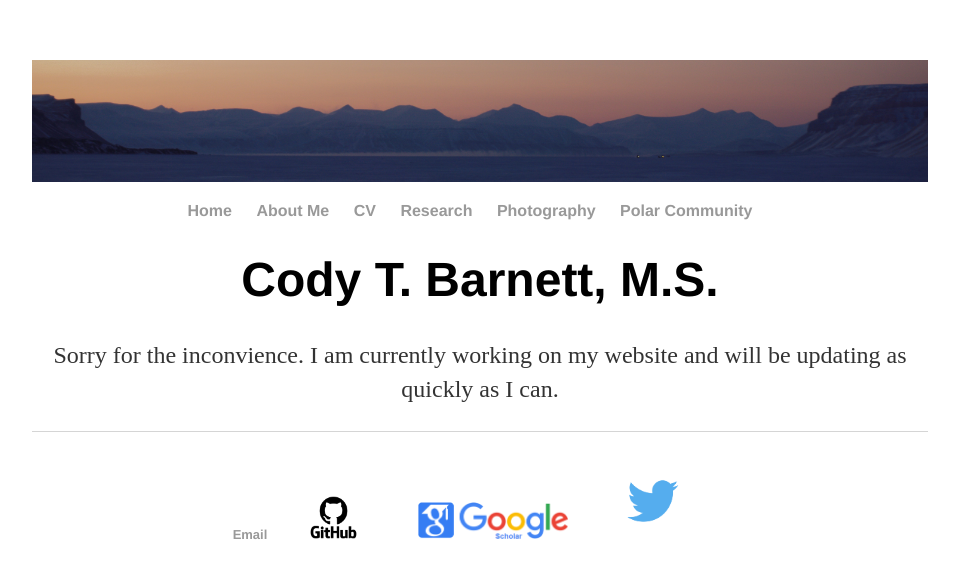
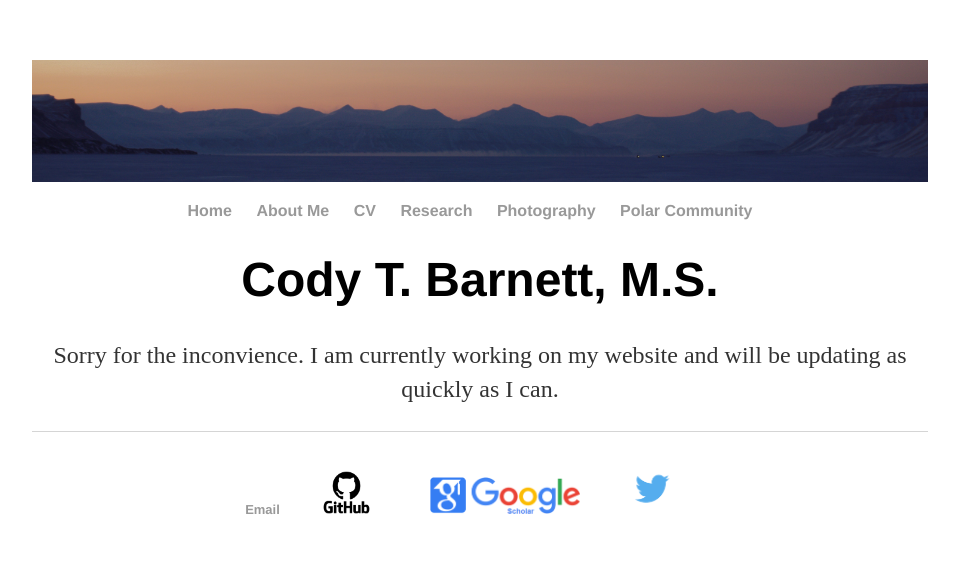
Before and after one commit to Cbarnett207/CBarnett207.github.io, a Jekyll site: the page built from index.html, in a window 1280 px wide. Shown: the top 578 px of the page, without its empty margins (160-1119 px from the left). Built offline with Jekyll 4.4.1, drawn with Linux system fonts in a browser that asks for light colours.

Commit message:
Update default.html

```diff
--- a/_layouts/default.html
+++ b/_layouts/default.html
@@ -28,7 +28,7 @@
 	        		<div align="center"><li><a href="mailto:codybarnett@ku.edu"><font size="2cm">Email</font></a></li>
 					<li><a href="https://github.com/Cbarnett207"><img src="/images/GitHub_logo.png" width="75pt" alt="GitHub logo"/>&nbsp;&nbsp;</a></li>
 					<li><a href="https://scholar.google.com/citations?hl=en&view_op=list_works&gmla=AJsN-F4UgN5ueqeUOfjsqjmC7_p0A4dthMC9-y24TSlu-DjdC71s1ohvj_F66HKdx54Srv8PvgNy4anPrpieR786HQYsx5WQDQ&user=_cGjc70AAAAJ"><img src="/images/Google_Scholar_Logo.png" width="150pt" alt="GitHub logo"/>&nbsp;&nbsp;</a></li>
-					<li><a href="https://twitter.com/CodyTBarnett"><img src="/images/Twitter_logo.png" width="75pt" alt="GitHub logo"/>&nbsp;&nbsp;</a></li></div>
+					<li><a href="https://twitter.com/CodyTBarnett"><img src="/images/Twitter_logo.png" width="50pt" alt="GitHub logo"/>&nbsp;&nbsp;</a></li></div>
 
 
 			</div>
```
